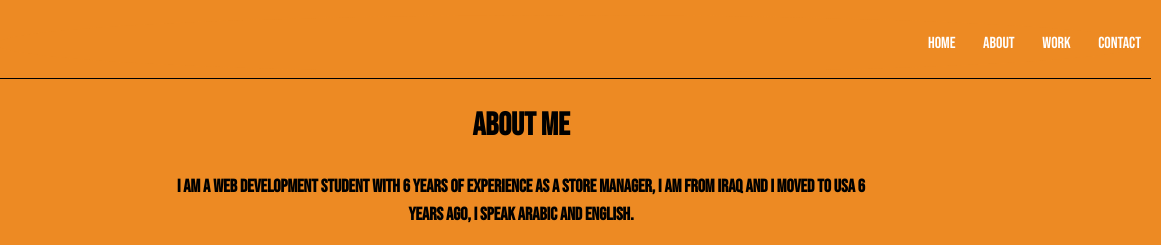
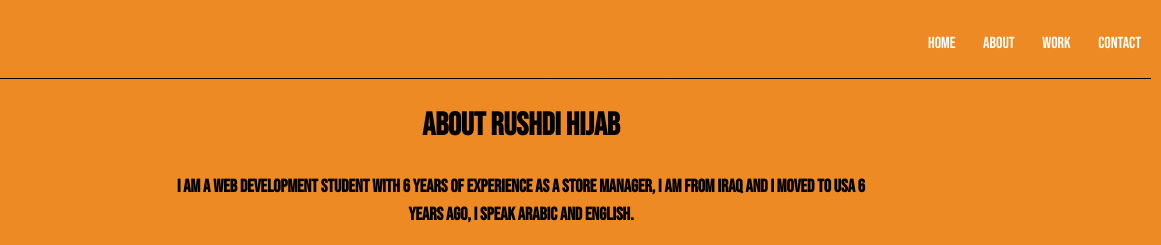
Before and after one commit to rushdihijab/portfolio-website, a plain HTML site: page about.html in a window 1280 px wide. Shown: the top 245 px of the page, 119-1280 px from the left. Drawn offline with Linux system fonts and the light colour scheme.

Commit message:
Update about.html
If applied, this commit will have changed title

```diff
--- a/about.html
+++ b/about.html
@@ -39,7 +39,7 @@
 <main class="profile">
     <nav>
       <nav>
-      <h1>About me</h1>
+      <h1>About Rushdi Hijab</h1>
       <p>I am a Web Development student with 6 years of experience as a store manager, I am from Iraq and I moved to USA 6 years ago, I speak Arabic and English.
     </nav>
       <a href="img/Rushdi's Resume _RJ .pdf" target="_blank" class="button" download="Rushdi's Resume _RJ .pdf"> Download my CV</a>
```
